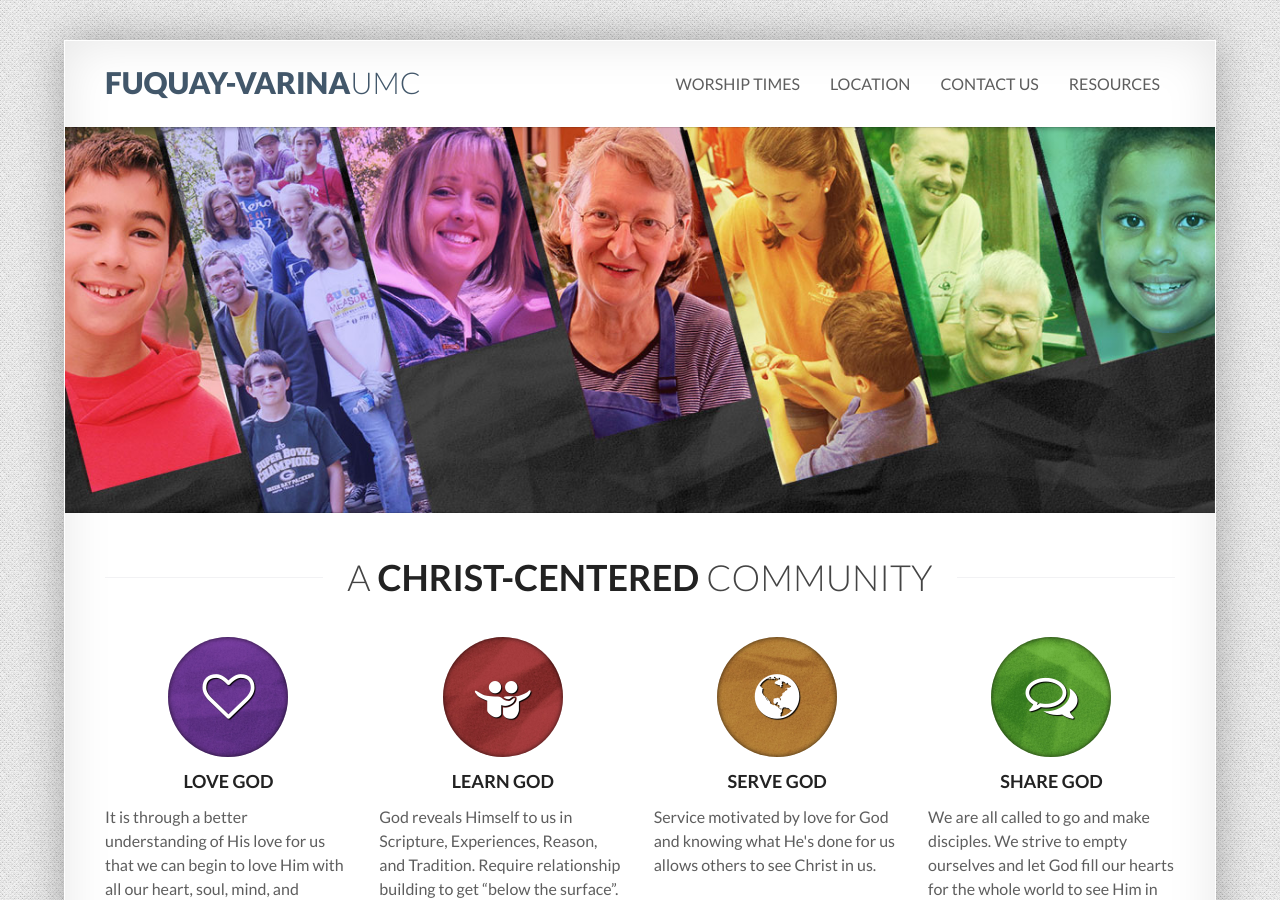
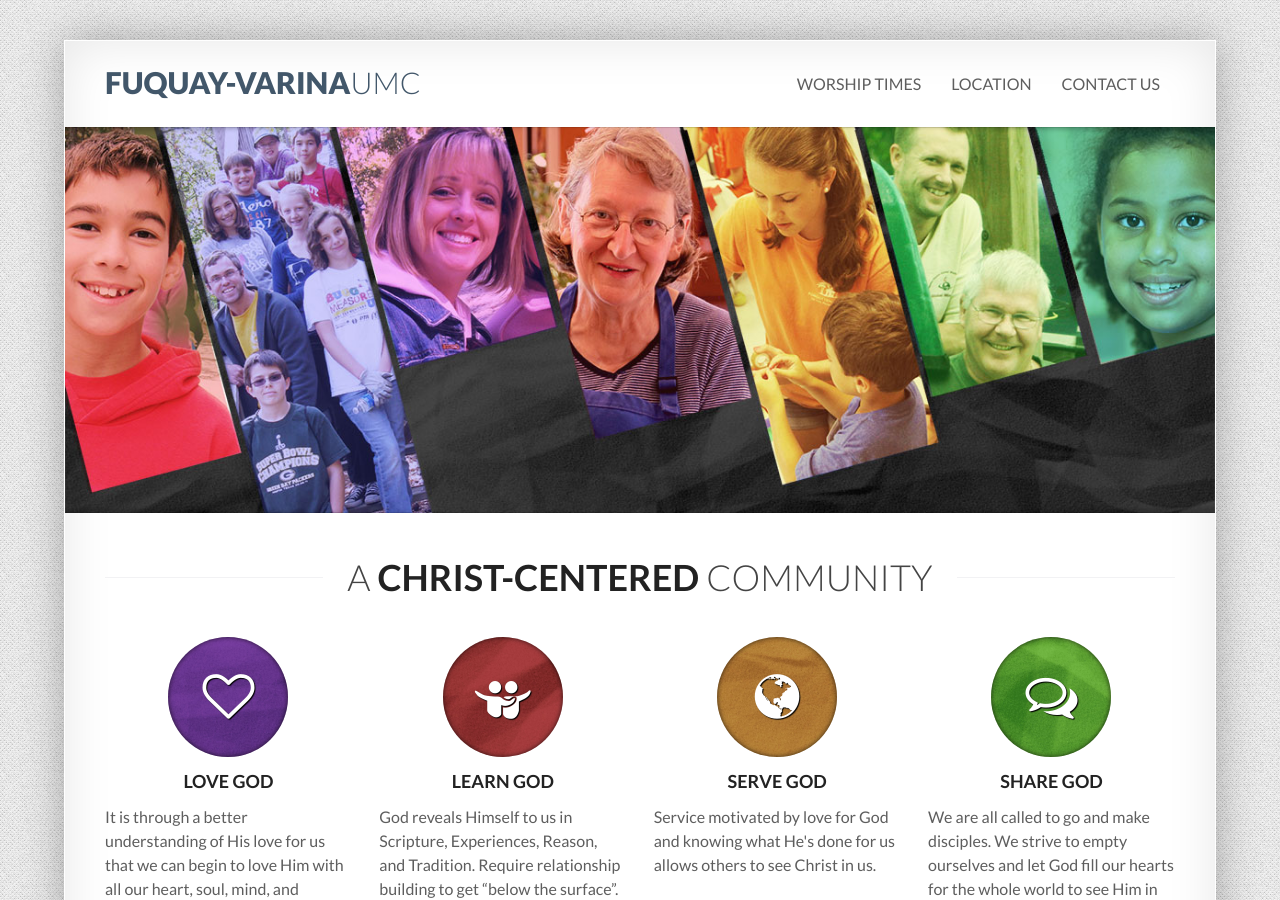
Before and after one commit to fvumc/fvumc.github.io, a Jekyll site: the page built from index.html, in a window 1280 px wide and 900 px high. Built offline with Jekyll 4.4.1, drawn with Linux system fonts in a browser that asks for light colours; Markdown is read by kramdown in place of the engine named in the settings.

Commit message:
move member_resources link to the bottom

```diff
--- a/_layouts/default.html
+++ b/_layouts/default.html
@@ -45,7 +45,6 @@
                 <li class=""><a href="./times">Worship Times</a></li>
                 <li class=""><a href="./location">Location</a></li>
                 <li class=""><a href="./contact">Contact Us</a></li>
-                <li class=""><a href="./resources">Resources</a></li>
               </ul>
             </div>
           </div>
@@ -77,7 +76,11 @@
             </p>
           </div>
           <div class="span6">
-
+            <ul class="unstyled inline text-right small-screen-center social-icons">
+              <li>
+                <a href="./resources">Member Resources</a>
+              </li>
+            </ul>
           </div>
         </div>
       </div>
```
